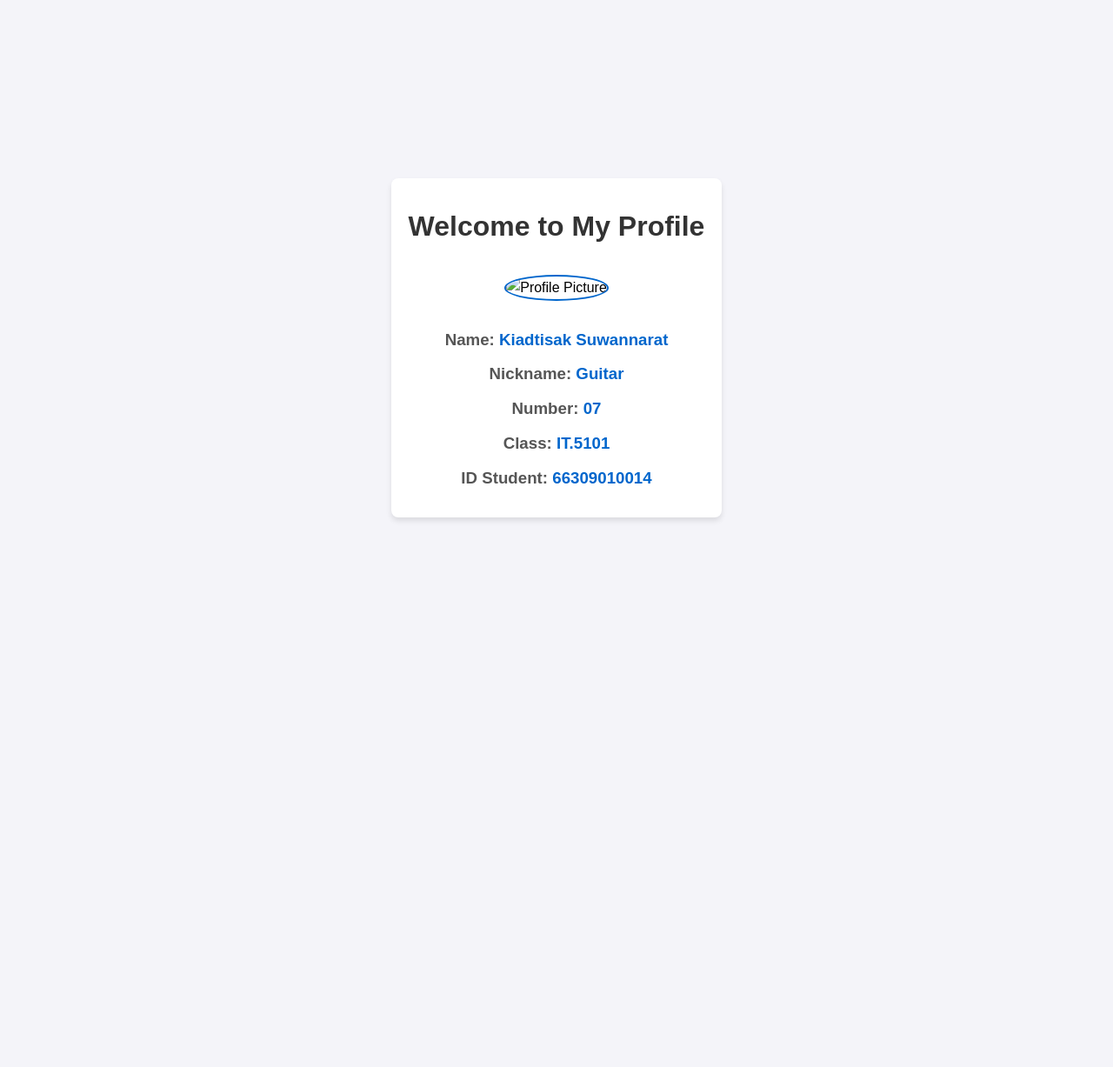
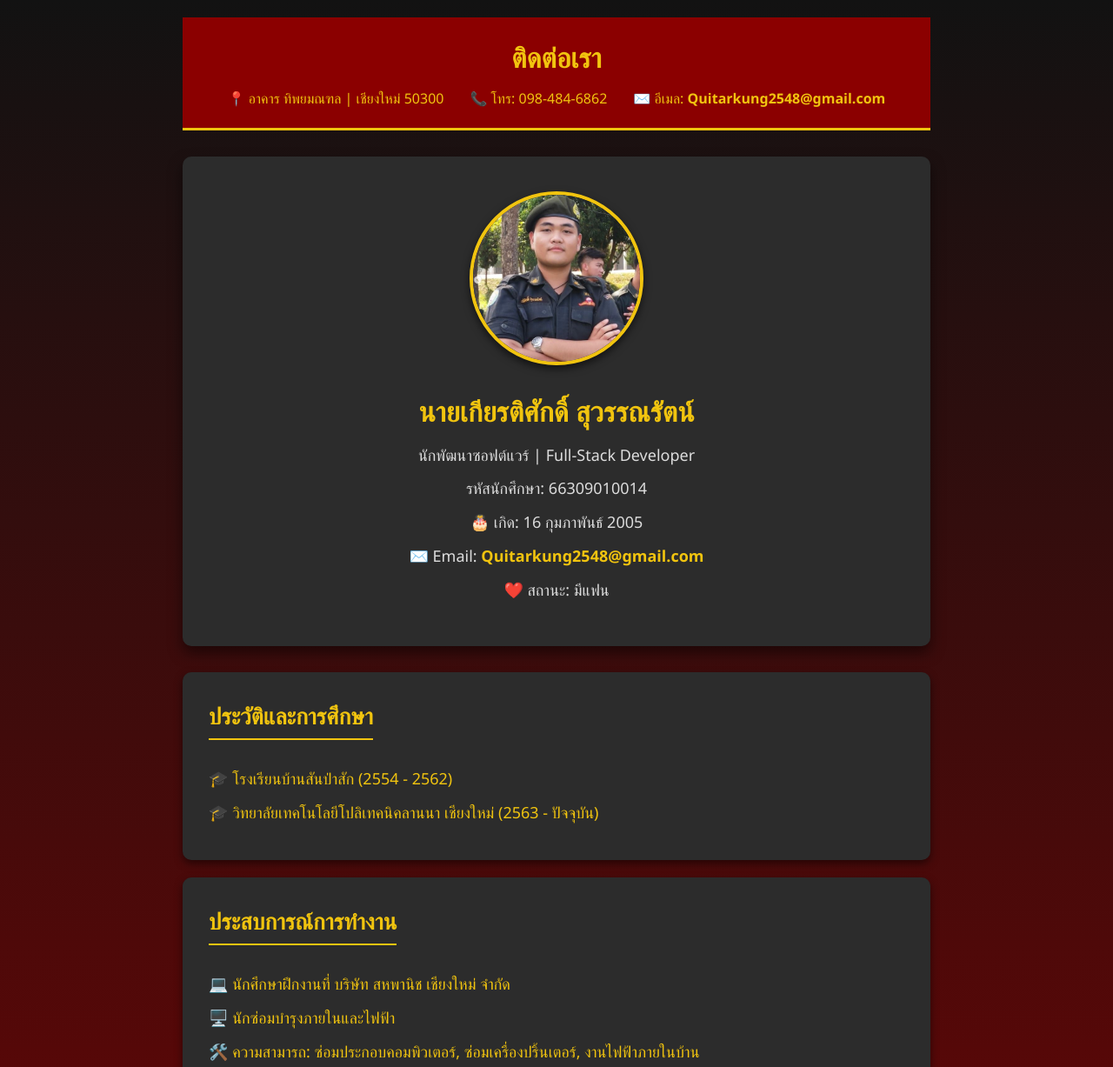
Before and after one commit to KiadtisakTar/Kiadtisak.github.io, a plain HTML site: page index.html in a window 1280 px wide. Shown: the top 1227 px of the page at 87% size. Before the commit the page ends 800 px from the top, so only its background shows below. Drawn offline with Linux system fonts and the light colour scheme.

Commit message:
newprofile_V5

```diff
--- a/index.html
+++ b/index.html
@@ -5,58 +5,205 @@
     <meta name="viewport" content="width=device-width, initial-scale=1.0">
     <title>Kiadtisak Suwannarat</title>
     <style>
-        body {
-            font-family: Arial, sans-serif;
-            line-height: 1.6;
-            background-color: #f4f4f9;
+        /* General Reset */
+        * {
             margin: 0;
             padding: 0;
+            box-sizing: border-box;
+        }
+
+        body {
+            font-family: 'Segoe UI', Tahoma, Geneva, Verdana, sans-serif;
+            background: linear-gradient(to bottom, #121212, #8b0000);
+            color: #fff;
+            line-height: 1.6;
+        }
+
+        /* Container */
+        .container {
+            max-width: 900px;
+            margin: 0 auto;
+            padding: 20px;
+        }
+
+        /* Header Section */
+        .header {
+            background-color: #8b0000;
+            text-align: center;
+            padding: 20px;
+            color: #f1c40f;
+            border-bottom: 3px solid #f1c40f;
+        }
+
+        .header .contact-info {
             display: flex;
             justify-content: center;
-            align-items: center;
-            min-height: 100vh;
+            gap: 30px;
+            flex-wrap: wrap;
+            margin-top: 10px;
         }
-        .container {
-            background: #fff;
-            padding: 20px;
-            border-radius: 8px;
-            box-shadow: 0 4px 6px rgba(0, 0, 0, 0.1);
-            max-width: 500px;
+
+        a {
+            color: #f1c40f;
+            text-decoration: none;
+            font-weight: bold;
+            transition: all 0.3s ease;
+        }
+
+        a:hover {
+            text-decoration: underline;
+            color: #fff;
+        }
+
+        /* Profile Section */
+        .profile {
+            background: #2c2c2c;
             text-align: center;
+            padding: 40px 20px;
+            margin: 30px auto;
+            box-shadow: 0 8px 16px rgba(0, 0, 0, 0.5);
+            border-radius: 10px;
         }
-        .profile-pic {
-            width: 150px;
-            height: 150px;
+
+        .profile img {
+            width: 200px;
+            height: 200px;
+            object-fit: cover;
             border-radius: 50%;
-            object-fit: cover;
-            margin: 20px 0;
-            border: 2px solid #0066cc;
+            border: 4px solid #f1c40f;
+            box-shadow: 0 4px 10px rgba(0, 0, 0, 0.6);
         }
-        h1, h3 {
+
+        .profile h1 {
+            margin-top: 20px;
+            font-size: 32px;
+            color: #f1c40f;
+        }
+
+        .profile p {
+            font-size: 18px;
+            margin: 10px 0;
+            color: #ddd;
+        }
+
+        /* Section Styles */
+        .section {
+            background-color: #2c2c2c;
+            color: #f1c40f;
+            padding: 30px;
+            margin: 20px auto;
+            border-radius: 10px;
+            box-shadow: 0 4px 10px rgba(0, 0, 0, 0.5);
+        }
+
+        .section h2 {
+            border-bottom: 2px solid #f1c40f;
+            display: inline-block;
+            padding-bottom: 5px;
+            margin-bottom: 20px;
+            font-size: 26px;
+        }
+
+        .section ul {
+            list-style: none;
+        }
+
+        .section li {
+            font-size: 18px;
             margin: 10px 0;
         }
-        h1 {
-            color: #333;
-        }
-        h3 {
-            color: #555;
-        }
-        .highlight {
-            color: #0066cc;
-            font-weight: bold;
+
+        /* Footer Section */
+        .footer {
+            text-align: center;
+            padding: 10px 0;
+            background-color: #8b0000;
+            color: #f1c40f;
+            font-size: 14px;
         }
     </style>
 </head>
 <body>
+
     <div class="container">
-        <h1>Welcome to My Profile</h1>
-        <!-- Profile Picture -->
-        <img src="images/Profile_me.png" alt="Profile Picture" class="profile-pic">
-        <h3>Name: <span class="highlight">Kiadtisak Suwannarat</span></h3>
-        <h3>Nickname: <span class="highlight">Guitar</span></h3>
-        <h3>Number: <span class="highlight">07</span></h3>
-        <h3>Class: <span class="highlight">IT.5101</span></h3>
-        <h3>ID Student: <span class="highlight">66309010014</span></h3>
+
+        <!-- Header Section -->
+        <div class="header">
+            <h1>ติดต่อเรา</h1>
+            <div class="contact-info">
+                <div>📍 อาคาร ทิพยมณฑล | เชียงใหม่ 50300</div>
+                <div>📞 โทร: 098-484-6862</div>
+                <div>✉️ อีเมล: <a href="mailto:Quitarkung2548@gmail.com">Quitarkung2548@gmail.com</a></div>
+            </div>
+        </div>
+
+        <!-- Profile Section -->
+        <div class="profile">
+            <img src="me.jpg" alt="Profile Picture">
+            <h1>นายเกียรติศักดิ์ สุวรรณรัตน์</h1>
+            <p>นักพัฒนาซอฟต์แวร์ | Full-Stack Developer</p>
+            <p>รหัสนักศึกษา: 66309010014</p>
+            <p>🎂 เกิด: 16 กุมภาพันธ์ 2005</p>
+            <p>✉️ Email: <a href="mailto:Quitarkung2548@gmail.com">Quitarkung2548@gmail.com</a></p>
+            <p>❤️ สถานะ: มีแฟน</p>
+        </div>
+
+        <!-- About Section -->
+        <div class="section about">
+            <h2>ประวัติและการศึกษา</h2>
+            <ul>
+                <li>🎓 โรงเรียนบ้านสันป่าสัก (2554 - 2562)</li>
+                <li>🎓 วิทยาลัยเทคโนโลยีโปลิเทคนิคลานนา เชียงใหม่ (2563 - ปัจจุบัน)</li>
+            </ul>
+        </div>
+
+        <!-- Experience Section -->
+        <div class="section experience">
+            <h2>ประสบการณ์การทำงาน</h2>
+            <ul>
+                <li>💻 นักศึกษาฝึกงานที่ บริษัท สหพานิช เชียงใหม่ จำกัด</li>
+                <li>🖥️ นักซ่อมบำรุงภายในและไฟฟ้า</li>
+                <li>🛠️ ความสามารถ: ซ่อมประกอบคอมพิวเตอร์, ซ่อมเครื่องปริ้นเตอร์, งานไฟฟ้าภายในบ้าน</li>
+            </ul>
+        </div>
+
+        <!-- Skills Section -->
+        <div class="section skills">
+            <h2>ทักษะและความสามารถ</h2>
+            <ul>
+                <li>✅ ซ่อมประกอบคอมพิวเตอร์</li>
+                <li>✅ ซ่อมเครื่องปริ้นเตอร์</li>
+                <li>✅ งานไฟฟ้าภายในบ้าน</li>
+                <li>✅ งานไฟ งานแอร์ ฯลฯ</li>
+            </ul>
+        </div>
+
+        <!-- Hobbies Section -->
+        <div class="section hobbies">
+            <h2>งานอดิเรก</h2>
+            <ul>
+                <li>🎮 เล่นเกมและศึกษาการออกกำลังกาย</li>
+                <li>📷 ถ่ายภาพและตัดต่อรูปภาพ</li>
+                <li>🎧 ฟังเพลงและเรียนรู้ดนตรี</li>
+                <li>🏃‍♂️ ออกกำลังกายและเล่นกีฬา</li>
+            </ul>
+        </div>
+
+        <!-- Goals Section -->
+        <div class="section goals">
+            <h2>เป้าหมายในอนาคต</h2>
+            <p>
+                ผมมุ่งมั่นที่จะพัฒนาทักษะการซ่อมบำรุงให้เชี่ยวชาญยิ่งขึ้น โดยเฉพาะในสายงานที่ตัวเองได้เลือกไว้
+                พร้อมกับศึกษาการใช้งานเทคโนโลยีใหม่ ๆ เพื่อสร้างนวัตกรรมฮาร์ดแวร์ที่มีประสิทธิภาพ
+                และสามารถนำไปพัฒนาสังคมให้ดียิ่งขึ้นได้
+            </p>
+        </div>
+
+        <!-- Footer Section -->
+        <div class="footer">
+            © 2024 Kiadtisak Suwannarat | All Rights Reserved
+        </div>
     </div>
+
 </body>
 </html>
```
Also changed, not shown: me.jpg (added).
